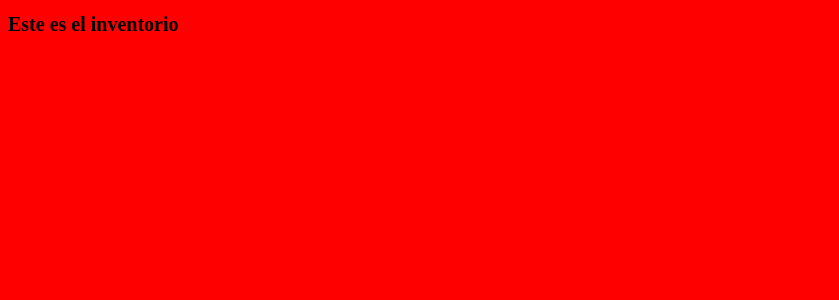
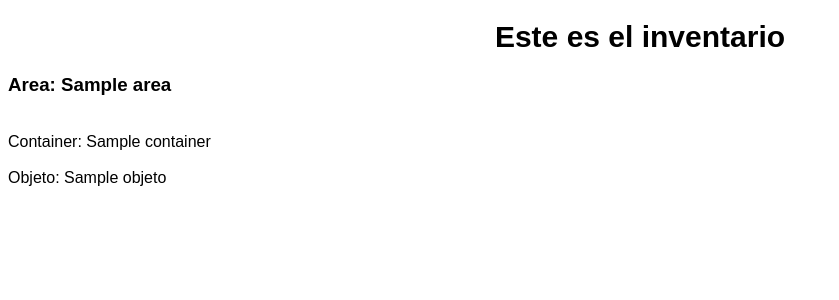
Before and after one commit to francobustos/inventory_1, a Django app: page / in a window 1280 px wide. Shown: the top 300 px of the page, without its empty margins (0-839 px from the left). Run offline with Django 3.2, Linux system fonts and the light colour scheme; tables that the repository leaves empty hold one stand-in row (values such as "Sample post"); parts of the project's set-up code (start-up, migrations or seed data) failed here and were passed over.

Commit message:
agregando cambios

```diff
--- a/inventory/inventory_app/models.py
+++ b/inventory/inventory_app/models.py
@@ -1,7 +1,3 @@
-from django.db import models
-
-# Create your models here.
-
 from django.db import models
 
 # Create your models here.
--- a/inventory/inventory_app/urls.py
+++ b/inventory/inventory_app/urls.py
@@ -1,9 +1,10 @@
 from django.contrib import admin
 from django.conf.urls import url
 from inventory_app import views
-from django.urls import path
+from django.urls import path,include
 
 urlpatterns = [
+    url(r'^jet/', include('jet.urls', 'jet')),
     url(r"^admin/",admin.site.urls),
-    path("", views.home, name = "home")
+    path("", views.post_list, name = "post_list")
 ]
--- a/inventory/inventory_app/views.py
+++ b/inventory/inventory_app/views.py
@@ -1,4 +1,9 @@
 from django.shortcuts import render
+from inventory_app.models import *
+from django.utils import timezone
 
-def home(request):
-    return render(request, 'index.html')
+def post_list(request):
+    area = Area.objects.all()
+    container = Container.objects.all()
+    objeto = Objeto.objects.all()
+    return render(request, 'index.html', {'area':area, 'container':container, 'objeto':objeto})
--- a/inventory/static/inventory_app/style.css
+++ b/inventory/static/inventory_app/style.css
@@ -1,6 +1,18 @@
 h1{
-	font-size:20px;
+	text-align: center;
+	font-size:30px;
+	font-family: Arial, Geneva, Helvetica, sans-serif;
 }
+
 body{
- 	background-color: red;
+ 	background-color: white;
 }
+
+h3{
+	font-family: Arial, Geneva, Helvetica, sans-serif;
+
+}
+a{
+	font-family: Arial, Geneva, Helvetica, sans-serif;
+
+}
--- a/inventory/templates/inventory_app/index.html
+++ b/inventory/templates/inventory_app/index.html
@@ -1,12 +1,26 @@
 <!DOCTYPE html>
 <html>
   <head>
-	{% load static %}
-	<link rel="stylesheet" type="text/css" href="{% static './inventory_app/style.css' %}" />
+	  {% load static %}
+	  <link rel="stylesheet" type="text/css" href="{% static './inventory_app/style.css' %}" />
     <meta charset="utf-8">
-    <title>Inventory</title>
   </head>
   <body>
-    <h1>Este es el inventorio</h1>
+    <h1>{% block title %}Este es el inventario{% endblock %}</h1>
+    {% block content %}
+      {% for a in area %}
+        <h3>Area: {{a.nombre}}</h3><br/>
+        {% for c in container %}
+          {% if a == c.area_de_origen %}
+            <a>Container: {{c.nombre}}</a><br/><br/>
+          {% endif %}
+          {% for o in objeto %}
+            {% if c == o.conteiner_de_origen %}
+              <a>Objeto: {{o.nombre}}</a><br/><br/>
+            {% endif %}
+          {% endfor %}
+        {% endfor %}
+      {% endfor %}
+    {% endblock %}
   </body>
 </html>
```
